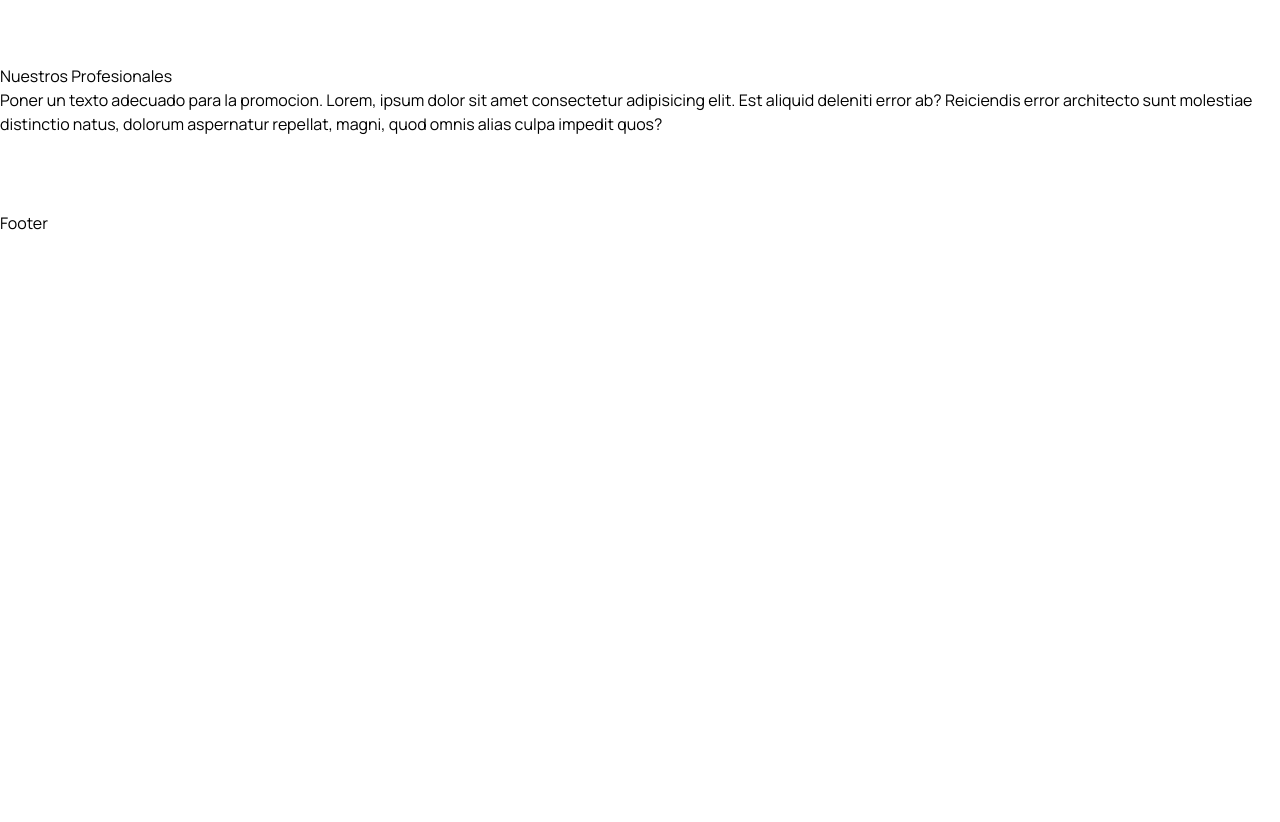
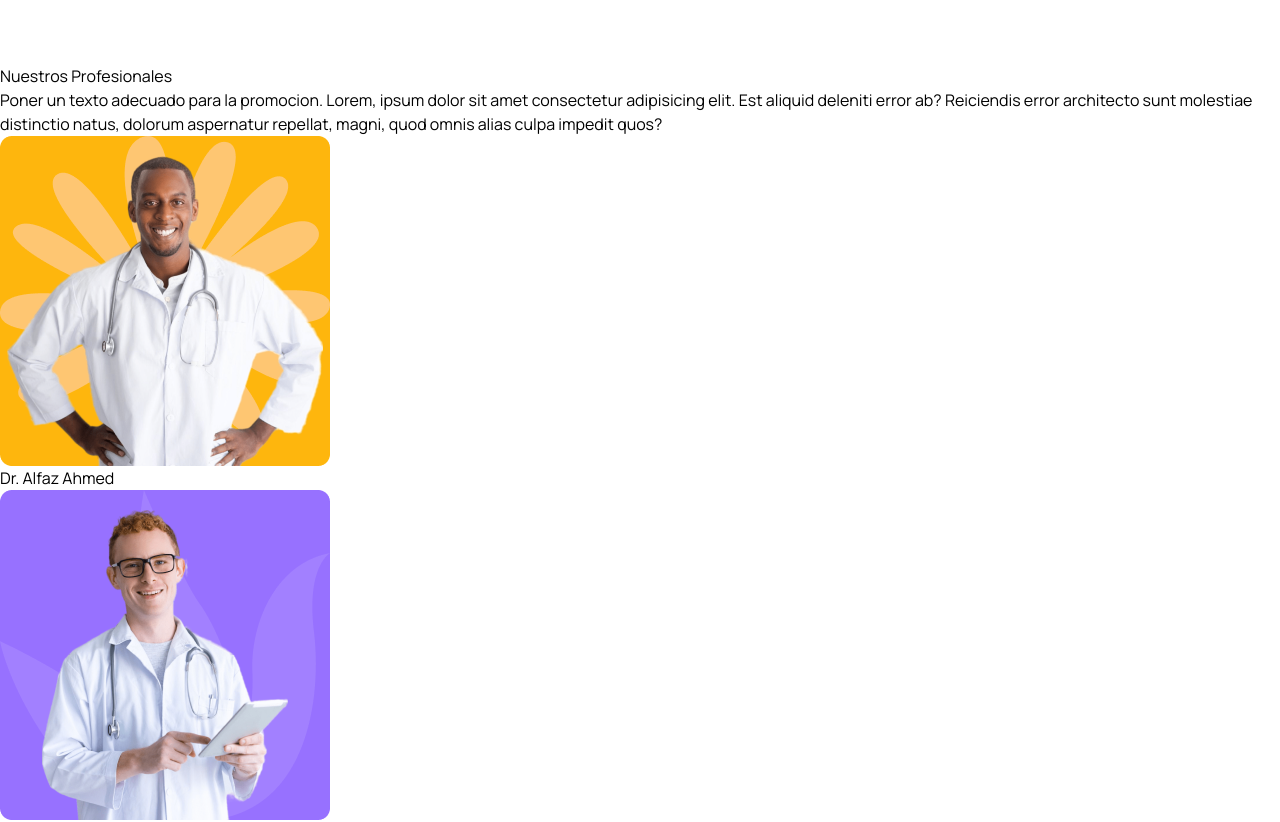
Before and after one commit to agt1984/atencionPsicologica, a React (Vite) app in the folder frontend/: page / in a window 1280 px wide. Shown: the part 5060-5882 px from the top of the page. Before the commit the page ends 5295 px from the top, so only its background shows below. Built offline with nearby package versions, Linux system fonts and the light colour scheme; the HTML template or start-up script is replaced by a standard one.

Commit message:
Doctors card added and modified

```diff
--- a/frontend/src/assets/data/doctors.js
+++ b/frontend/src/assets/data/doctors.js
@@ -6,7 +6,7 @@ export const doctors = [
   {
     id: "01",
     name: "Dr. Alfaz Ahmed",
-    specialty: "Surgeon",
+    specialization: "Surgeon",
     avgRating: 4.8,
     totalRating: 272,
     photo: doctorImg01,
@@ -16,7 +16,7 @@ export const doctors = [
   {
     id: "02",
     name: "Dr. Saleh Mahmud",
-    specialty: "Neurologist",
+    specialization: "Neurologist",
     avgRating: 4.8,
     totalRating: 272,
     photo: doctorImg02,
@@ -26,7 +26,7 @@ export const doctors = [
   {
     id: "03",
     name: "Dr. Farid Uddin",
-    specialty: "Dermatologist",
+    specialization: "Dermatologist",
     avgRating: 4.8,
     totalRating: 272,
     photo: doctorImg03,
--- a/frontend/src/components/Doctors/DoctorCard.jsx
+++ b/frontend/src/components/Doctors/DoctorCard.jsx
@@ -1,8 +1,19 @@
 import React from 'react'
 
-const DoctorCard = () => {
+const DoctorCard = ({doctor}) => {
+
+  const {name, avgRating, totalRating, photo, specialization, totalPatient, hospital} = doctor
+
   return (
-    <div>DoctorCard</div>
+    <div className='p-3 lg:p-5'>
+      <div>
+        <img src={photo} className='w-full' alt="" />
+      </div>
+
+      <h2 className='text-[18px] leading-[30px] lg:text-[26px] lg:leading-9 text-headingColor font-[700] mt-3 lg:mt-5'>
+        {name}
+      </h2>
+    </div>
   )
 }
 
--- a/frontend/src/components/Doctors/DoctorList.jsx
+++ b/frontend/src/components/Doctors/DoctorList.jsx
@@ -1,11 +1,9 @@
-import React from 'react'
-
 import { doctors } from './../../assets/data/doctors';
 import DoctorCard from './DoctorCard';
 
 const DoctorList = () => {
   return (
-    <div>DoctorList</div>
+    <div className='grid grid-cols-1 sm:grid-cols-2 md:grid-cols-3 gap-5 lg:gap-[30px] mt-[30px] lg:mt-[55px]'>{doctors.map((doctor) => <DoctorCard key={doctor.id} doctor={doctor}/>)}</div>
   )
 }
 
--- a/frontend/src/pages/Home.jsx
+++ b/frontend/src/pages/Home.jsx
@@ -14,6 +14,7 @@ import { Link } from 'react-router-dom'; //revisa el link a que pagina manda
 import { BsArrowRight } from "react-icons/bs";
 import About from '../components/About/About';
 import ServiceList from '../components/Services/ServiceList';
+import DoctorList from '../components/Doctors/DoctorList';
 
 const Home = () => {
   return (
@@ -246,6 +247,8 @@ const Home = () => {
               quos?
             </p>
           </div>
+
+          <DoctorList/>
         </div>
       </section>
       {/* nuestros grandes profesionales */}
```
